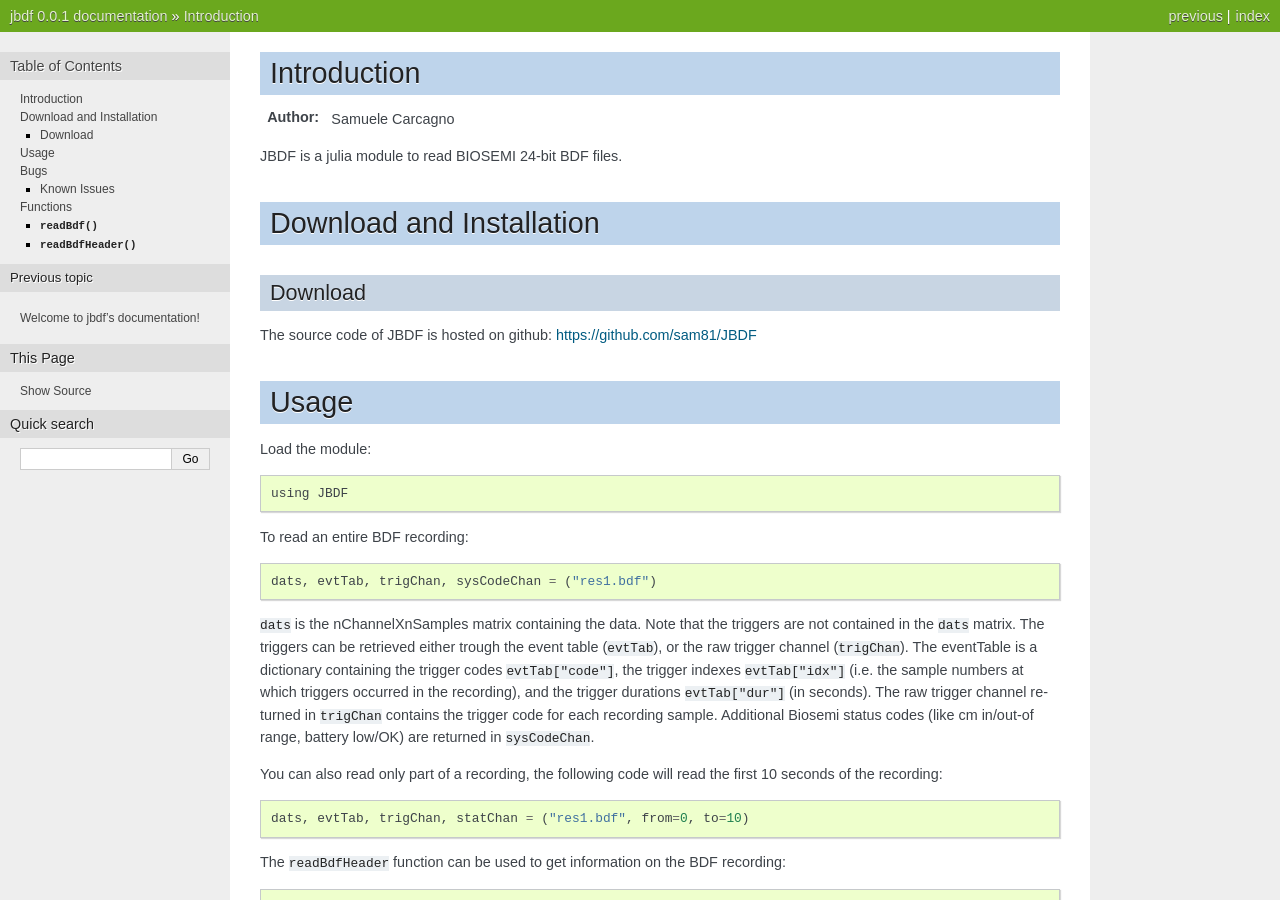
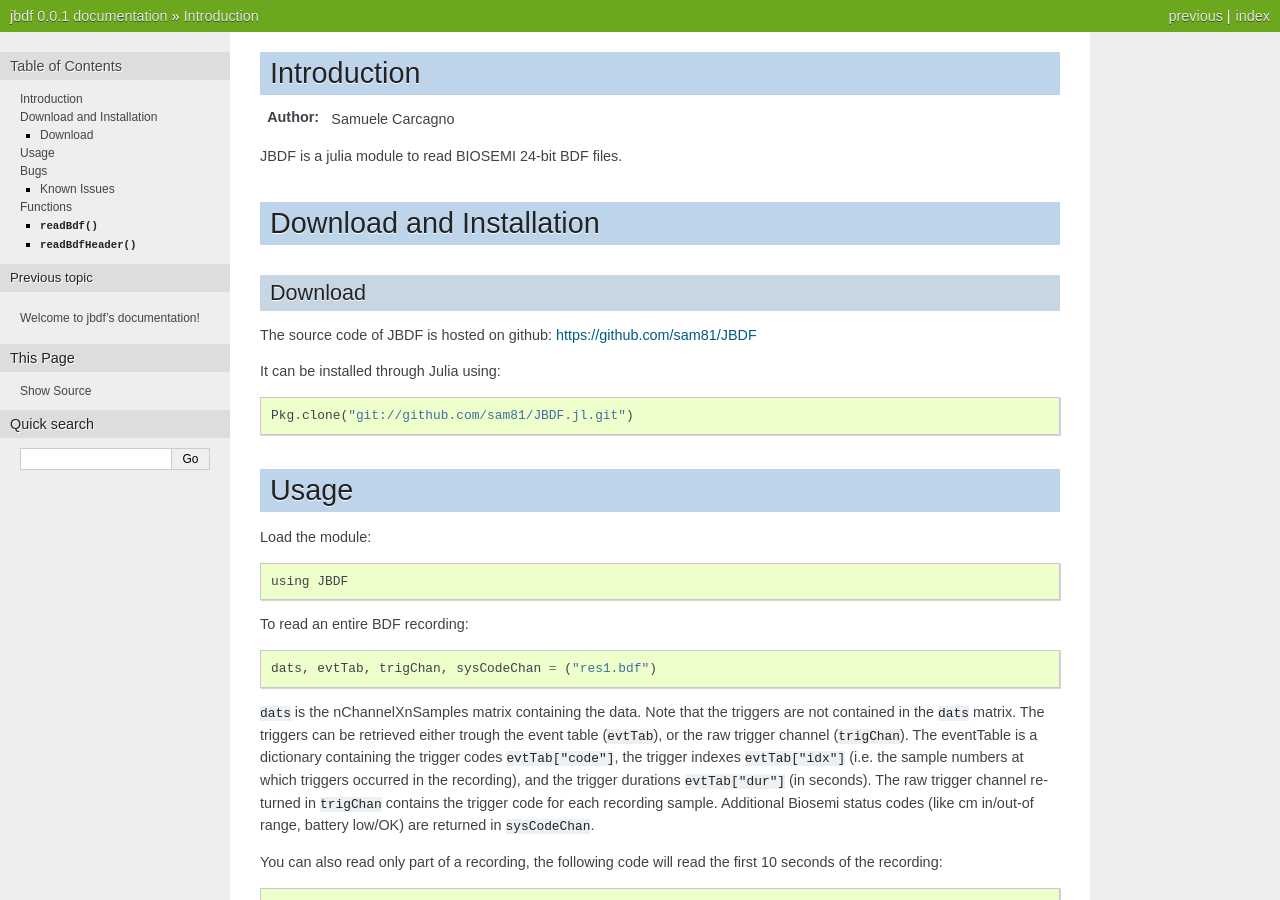
Before and after one commit to sam81/BDF.jl, a Sphinx documentation site: the page built from doc/intro.rst, in a window 1280 px wide and 900 px high. Built offline with Sphinx 7.4.7, drawn with Linux system fonts in a browser that asks for light colours.

Commit message:
Example install command
Added the command to install JBDF in Julia

```diff
--- a/doc/intro.rst
+++ b/doc/intro.rst
@@ -16,6 +16,10 @@ Download
 
 The source code of JBDF is hosted on
 github: https://github.com/sam81/JBDF
+
+It can be installed through Julia using::
+
+    Pkg.clone("git://github.com/sam81/JBDF.jl.git")
 
 ******
 Usage
```
